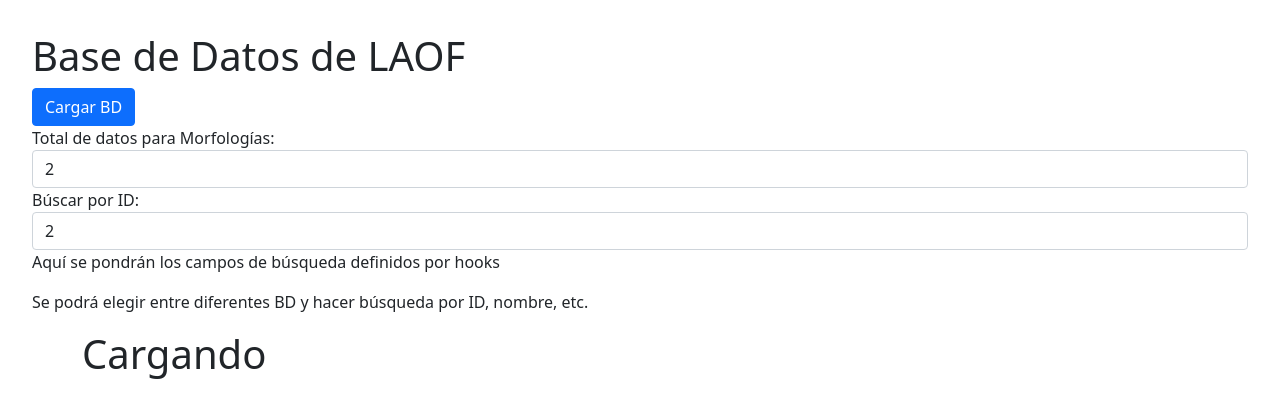
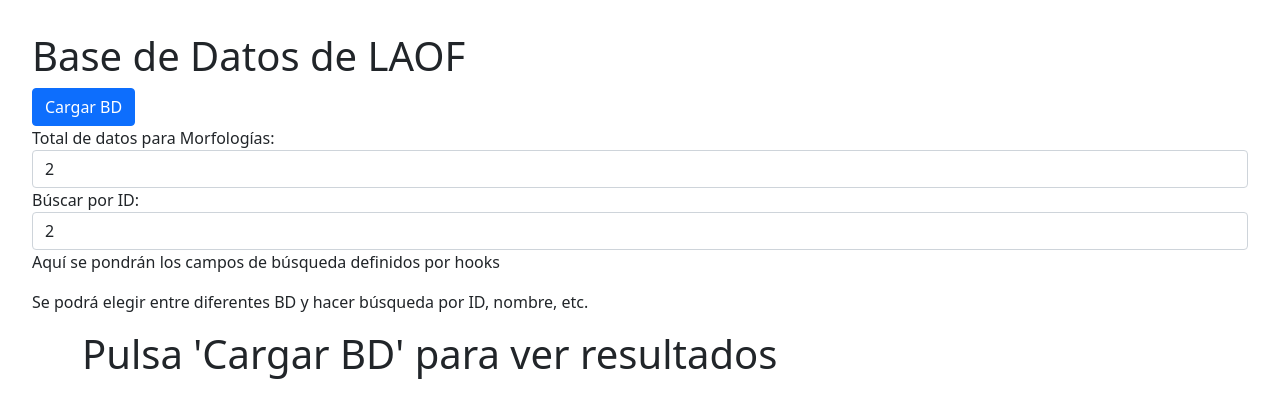
Before and after one commit to MontoyaMontes/laofdb-nextjs, a Next.js app: page / in a window 1280 px wide. Shown: the top 418 px of the page. Built offline with nearby package versions, Linux system fonts and the light colour scheme.

Commit message:
Agrega cosas visuales en index.jsx

```diff
--- a/pages/index.jsx
+++ b/pages/index.jsx
@@ -92,7 +92,7 @@ export default function Home() {
         {cargaDatos ?
             <Prueba morfologiasMandibulas={morfologiamandibulas} dataPesomandibulas={pesomandibulas}></Prueba>
             :
-            <h1>Cargando</h1>
+            <h1>Pulsa 'Cargar BD' para ver resultados</h1>
         }
 
 
```
Also changed, not shown: 1 other file (tests, documents, lock files or other folders).
